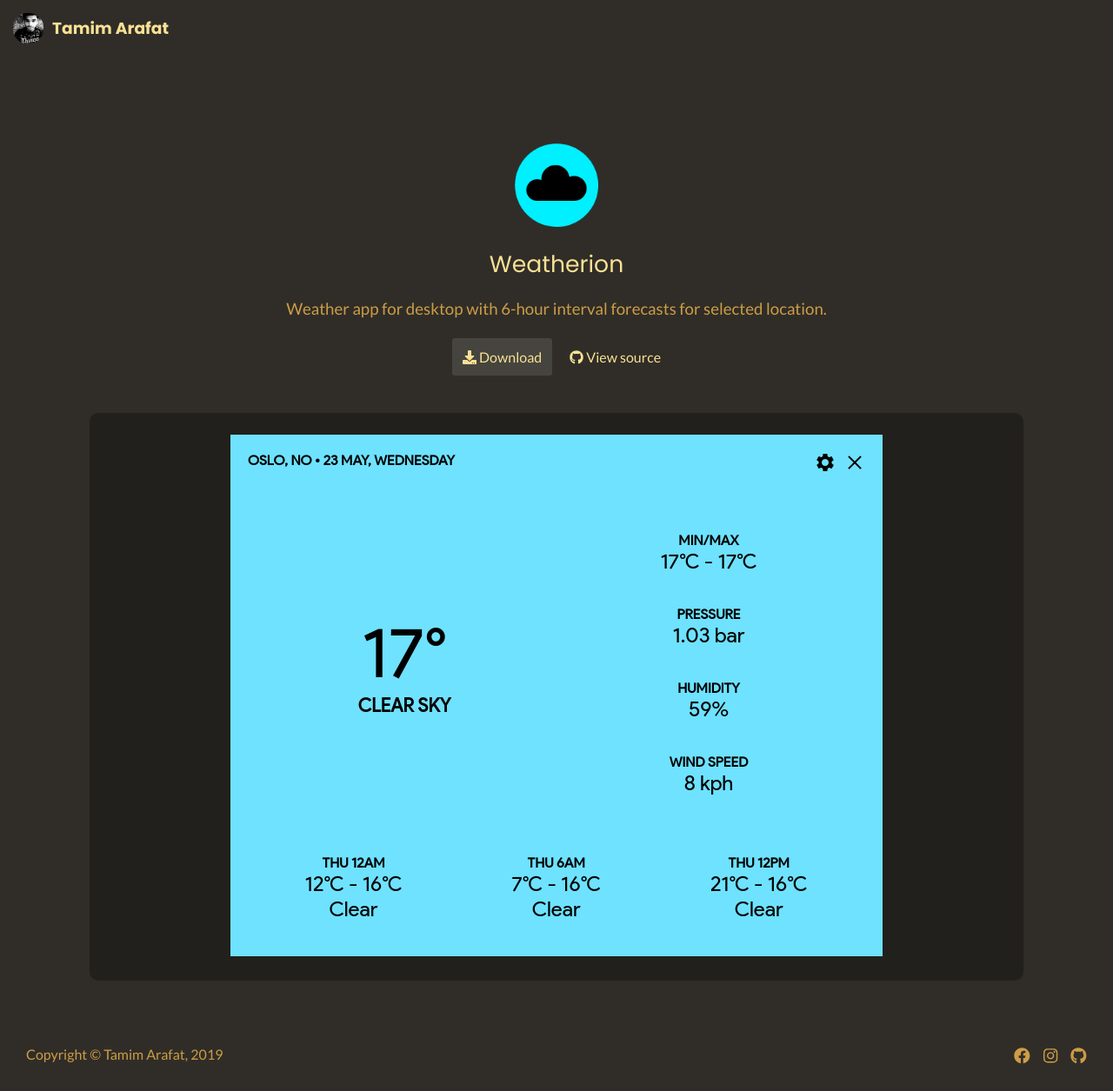
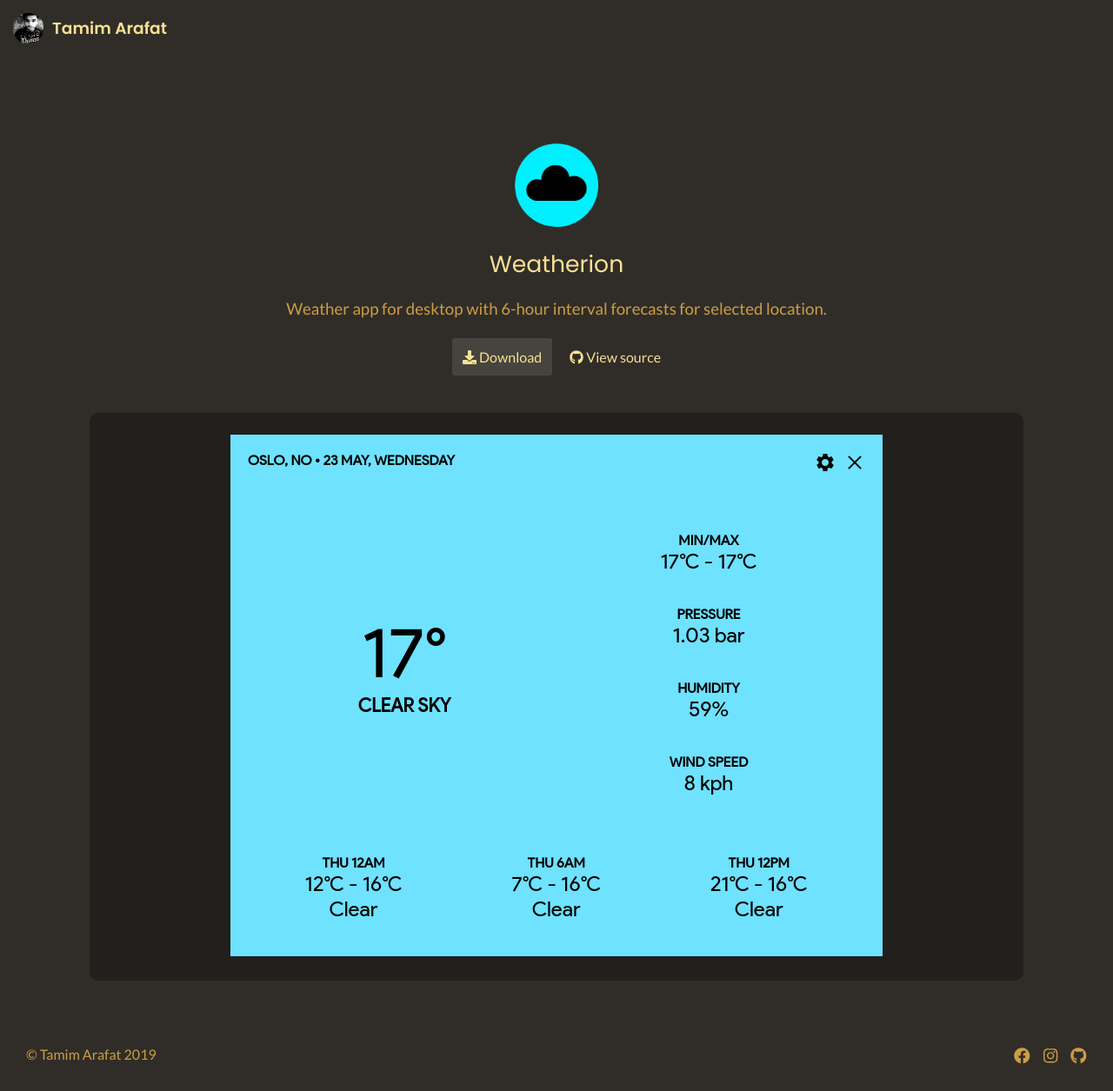
Before and after one commit to arafatamim/my-website, a Gatsby site: page /projects/weatherion in a window 1280 px wide. Shown: the whole page at 87% size. Built offline with nearby package versions, Linux system fonts and the light colour scheme; Gatsby itself is replaced by a stand-in of ours.

Commit message:
Changed copyright text

```diff
--- a/package.json
+++ b/package.json
@@ -21,6 +21,7 @@
     "bloomer": "^0.6.5",
     "bulma": "^0.7.5",
     "gatsby": "^2.5.5",
+    "gatsby-image": "^2.1.0",
     "gatsby-plugin-offline": "^2.1.1",
     "gatsby-plugin-react-helmet": "^3.0.12",
     "gatsby-plugin-sass": "^2.0.11",
--- a/src/components/layouts/MainLayout.jsx
+++ b/src/components/layouts/MainLayout.jsx
@@ -95,8 +95,7 @@ export default props => {
         <div className="footer">
           <div className="footer__content">
             <div className="footer__content__left">
-              Copyright &copy; {data.site.siteMetadata.title},{" "}
-              {new Date().getFullYear()}
+              &copy; {data.site.siteMetadata.title} {new Date().getFullYear()}
             </div>
             <div className="footer__content__right">
               <a
--- a/src/components/layouts/MainLayout.scss
+++ b/src/components/layouts/MainLayout.scss
@@ -53,7 +53,7 @@
   &__header__site-name {
     font-family: $title-font;
     font-size: 14pt;
-    font-weight: bold;
+    font-weight: 600;
   }
 }
 .footer {
```
Also changed, not shown: 1 other file.
